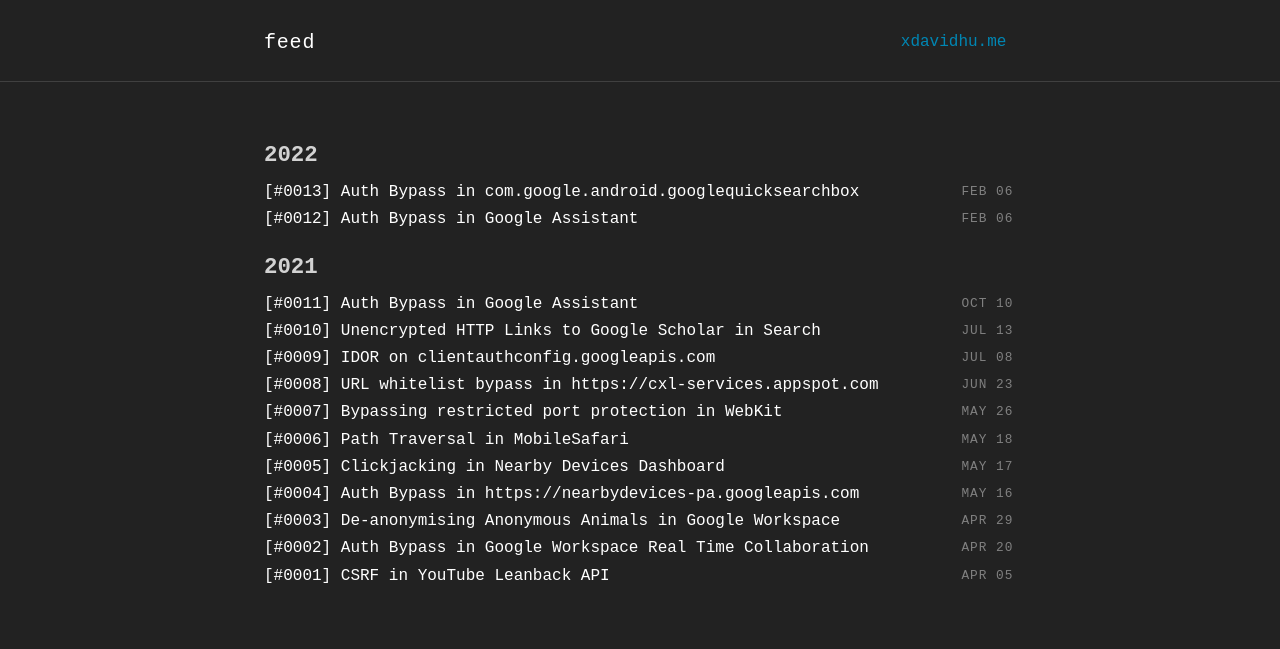
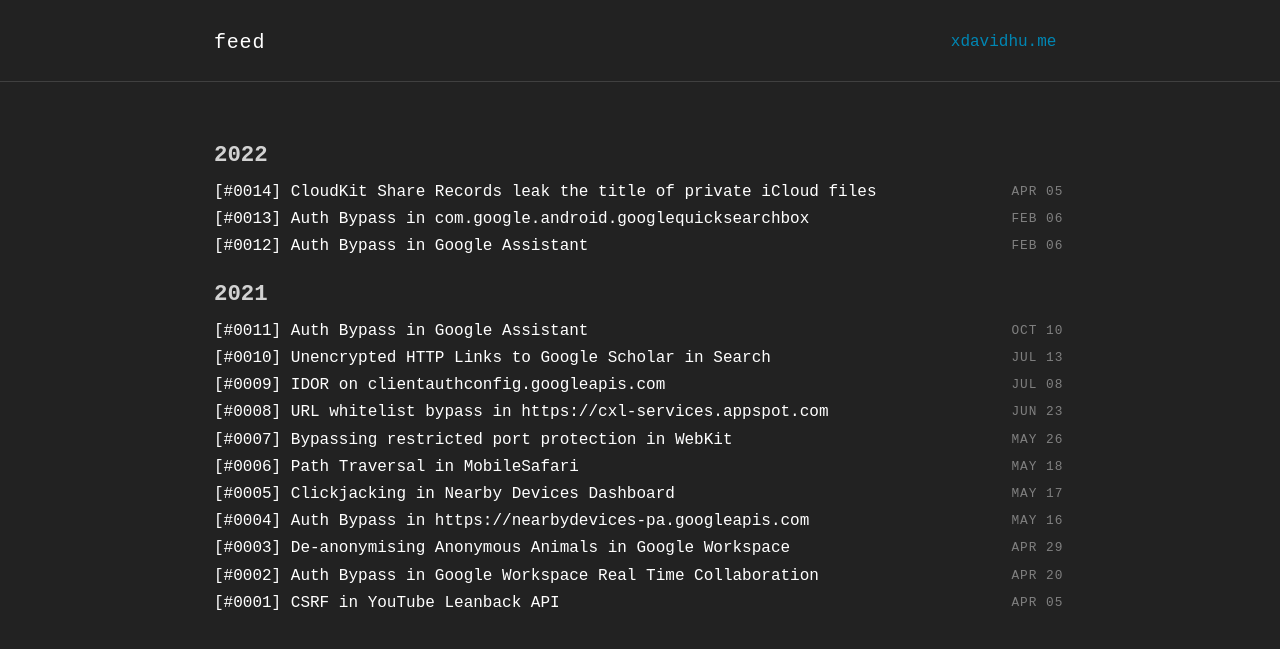
Before and after one commit to xdavidhu/feed.bugs.xdavidhu.me, a Jekyll site: the page built from index.html, in a window 1280 px wide. Shown: the top 649 px of the page. Built offline with Jekyll 4.4.1, drawn with Linux system fonts in a browser that asks for light colours; some web fonts are replaced; some of the changed lines change nothing that is shown.

Commit message:
Add disclosure

````diff
--- /dev/null
+++ b/_posts/2022-04-05-0014.md
@@ -0,0 +1,212 @@
+---
+layout: post
+slug: "0014"
+vendor: "Apple"
+status: "fixed"
+reported: "2021-12-06"
+title: "CloudKit Share Records leak the title of private iCloud files"
+---
+
+**Summary:**
+
+CloudKit Share Records of all iCloud documents/files leak the document's/file's title via the `records/resolve` API call, even when `Who can access` is set to `Only people you invite`. This issue affects iCloud documents/files of all type, including Pages, Number, Keynote, and files in iCloud Drive.
+
+**Core Issue:**
+
+When a document/file is shared with a specific email address and `Who can access` is set to `Only people you invite`, a CloudKit Share Record get's created. The link generated by the frontend looks like this: `https://www.icloud.com/[product]/[ShortGUID]#[document-title]`. Storing the title in the hash implies that the title should be inaccessible to a yet-logged-in user, hence transported in the URL's hash segment. But even as an unauthenticated user, querying the `records/resolve` CloudKit endpoint with the file's ShortGUID, the title is returned in the `share` -> `fields` -> `cloudkit.title` field.
+
+Other privacy sensitive data is returned in the same unauthenticated response, such as the owner of the document. This behaviour could as well be debated. Other similar providers like Google Drive don't expose the owner of a file if the requestor has no access to the document.
+
+**Impact:**
+
+If an iCloud file is shared with at least one entity & the attacker knows the file's ShortGUID, the attacker can query the file's title without having any access to the document.
+Knowing a file's ShortGUID is not a privileged position, and it should only provide access to the tile if the file's `Who can access` is set to `Anyone with the link`.
+
+**Steps to reproduce:**
+
+1. Log in to iCloud and visit `https://www.icloud.com/pages/`
+2. Create a new document, and set a custom title. Make some changes to the file to trigger a save.
+3. Share the file with a specific email address, and make sure `Share Options` -> `Who can access` is set to `Only people you invite`.
+4. Extract the ShortGUID from the generated link.
+5. Replace `ShortGUID_From_Step_4` in the body of this HTTP request, and send it.
+
+```
+POST /database/1/com.apple.cloudkit/production/public/records/resolve HTTP/1.1
+Host: ckdatabasews.icloud.com
+Content-Length: 56
+
+{"shortGUIDs":[{"value":"[ShortGUID_From_Step_4]"}]}
+```
+
+{:start="6"}
+6. See that the file's current title is returned in response to this unauthenticated request.
+
+**[Disclosure Warning]:**
+
+This issue is subject to a 90 day disclosure deadline. On 2022-03-06 this issue will be publicly disclosed. If you would like to redact additional information or if for some reason the issue can’t be fixed until the deadline, let me know.
+
+---
+### Discussion:
+
+
+**Vendor - 2021-12-06**
+
+Hello,
+
+Thank you for sharing this report with us.
+
+You should have already received our automated response message. I have reviewed your report, and we are investigating.
+
+Because of the potentially sensitive nature of security issues, we ask that this information remain between you and Apple while we investigate it further.
+
+We don't automatically provide status updates on issues as we work on them. We will reach out if we have any questions or need additional details. Please include the Follow-up: number when requesting updates. Including this Follow-up: number allows us to rapidly associate it with your original report.
+
+Thank you again for taking the time to share this report with us.
+
+Best regards, \
+*[redacted]* \
+Apple Product Security
+
+---
+
+**Vendor - 2021-12-11**
+
+Hello,
+
+In order to help us reproduce and investigate this issue, we will need some additional details. Do you have a proof-of-concept or other example file that reproduces the issue? If so, we would appreciate it if you could send that along to us.
+
+Best regards, \
+*[redacted]* \
+Apple Product Security
+
+---
+
+**Me - 2021-12-13**
+
+Hi,
+
+I have recorded a proof of concept video of the issue:
+[https://youtu.be/hViPqrHzyIs](https://youtu.be/hViPqrHzyIs)
+
+As you can see, the final manually sent unauthenticated HTTP request with the ShortGUID exposes the title of the document, even though the document's `Who can access` setting is set to `Only people you invite`.
+
+Thank you, \
+David
+
+---
+
+**Vendor - 2021-12-13**
+
+Hello David,
+
+Thank you for the additional information. The information you've provided will be helpful in our efforts to determine the cause of the issue you reported.
+
+We appreciate your assistance in improving the security of our products.
+
+Best regards, \
+*[redacted]* \
+Apple Product Security
+
+---
+
+**Vendor - 2022-01-21**
+
+Hello David,
+
+Please treat the following information as confidential.
+
+The issue you reported will be partially addressed in a spring 2022 security update. We are still investigating ways to fully address the remaining issues. This is tentatively planned for fall 2022. We ask you to refrain from publishing the details of your report until it is addressed in all platforms and the CVE is published on our security advisory.
+
+Best regards, \
+*[redacted]* \
+Apple Product Security
+
+---
+
+**Vendor - 2022-02-09**
+
+Hello David,
+
+Please treat the following information as confidential.
+
+After further review it was found that more changes were needed to address the issues. This report now will be fully addressed in a fall 2022 security update. We ask you to refrain from publishing the details of your report until it is addressed in all platforms and the CVE is published on our security advisory.
+
+Best regards, \
+*[redacted]* \
+Apple Product Security
+
+---
+
+**Vendor - 2022-02-28**
+
+Hello David,
+
+Please treat the following information as confidential.
+
+We would like to provide you with a status update for this report.
+
+We anticipate this issue to be fully addressed in the next few weeks. To ensure adequate testing of the changes we have made, we are requesting a 30 day extension to your disclosure plans. The updated disclosure date for this report would instead be March 28, 2022.
+
+Are you willing to withhold disclosure of this report until it has been addressed on all platforms and the CVE is published on our security advisory?
+
+Best regards, \
+*[redacted]* \
+Apple Product Security
+
+---
+
+**Me - 2022-02-28**
+
+Hello *[redacted]*,
+
+Thank you for reaching out, I appreciate it. Yes, I am OK with extending the disclosure date by 30 days.
+
+The new disclosure date is Tuesday, 5 April 2022, or once the fix & CVE has been published. Whichever comes first.
+
+Thanks, \
+David
+
+---
+
+**Vendor - 2022-03-01**
+
+Hello David,
+
+Thank you for confirming the new disclosure date. We appreciate your patience while we address this issue.
+
+Best regards, \
+*[redacted]* \
+Apple Product Security
+
+---
+
+**Me - 2022-03-26**
+
+Hello,
+
+I just tested the issue and it looks fixed, seemingly even for previously generated share items.
+
+I have a few final questions regarding this bug:
+- Has a CVE been issued for this bug?
+- Does this bug qualify for Apple Security Bounty?
+
+Thank you, \
+David
+
+---
+
+**Vendor - 2022-03-28**
+
+Hello David,
+
+Thank you for confirming you are no longer able to reproduce this issue.
+
+A CVE will be assigned to this issue shortly - we will follow up with those details soon.
+
+Regarding ASB, this issue is currently undergoing evaluation for an Apple Security Bounty. If applicable, we will reach out to you regarding the next steps.
+
+Thank you again for sending us this report. We look forward to any you may send our way in the future.
+
+Best regards, \
+*[redacted]* \
+Apple Product Security
--- a/assets/scss/_layout.scss
+++ b/assets/scss/_layout.scss
@@ -43,7 +43,7 @@
   padding: $base-spacing;
   margin-left: auto;
   margin-right: auto;
-  max-width: 800px;
+  max-width: 900px;
   font-weight: normal;
 }
 
````
